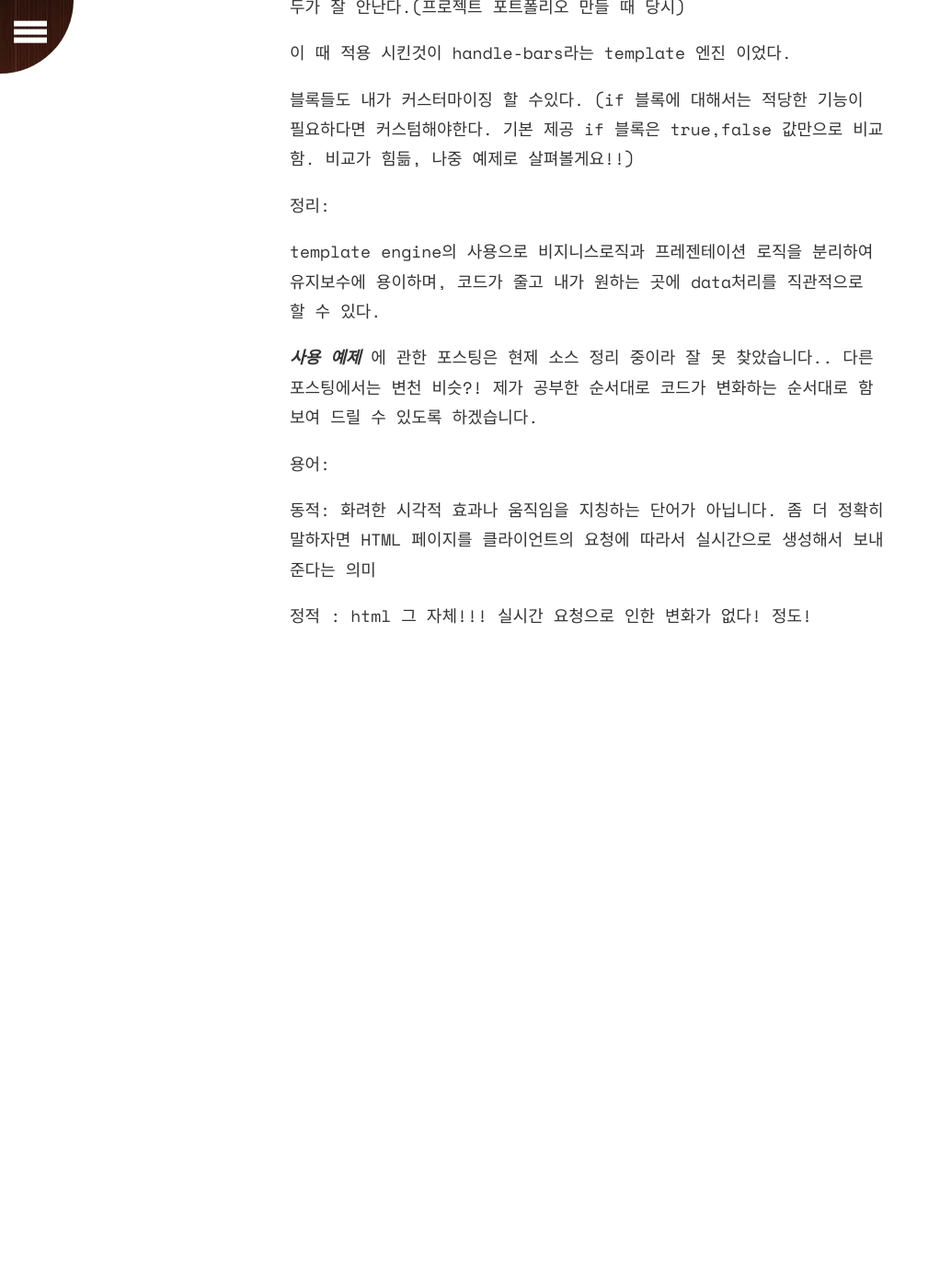
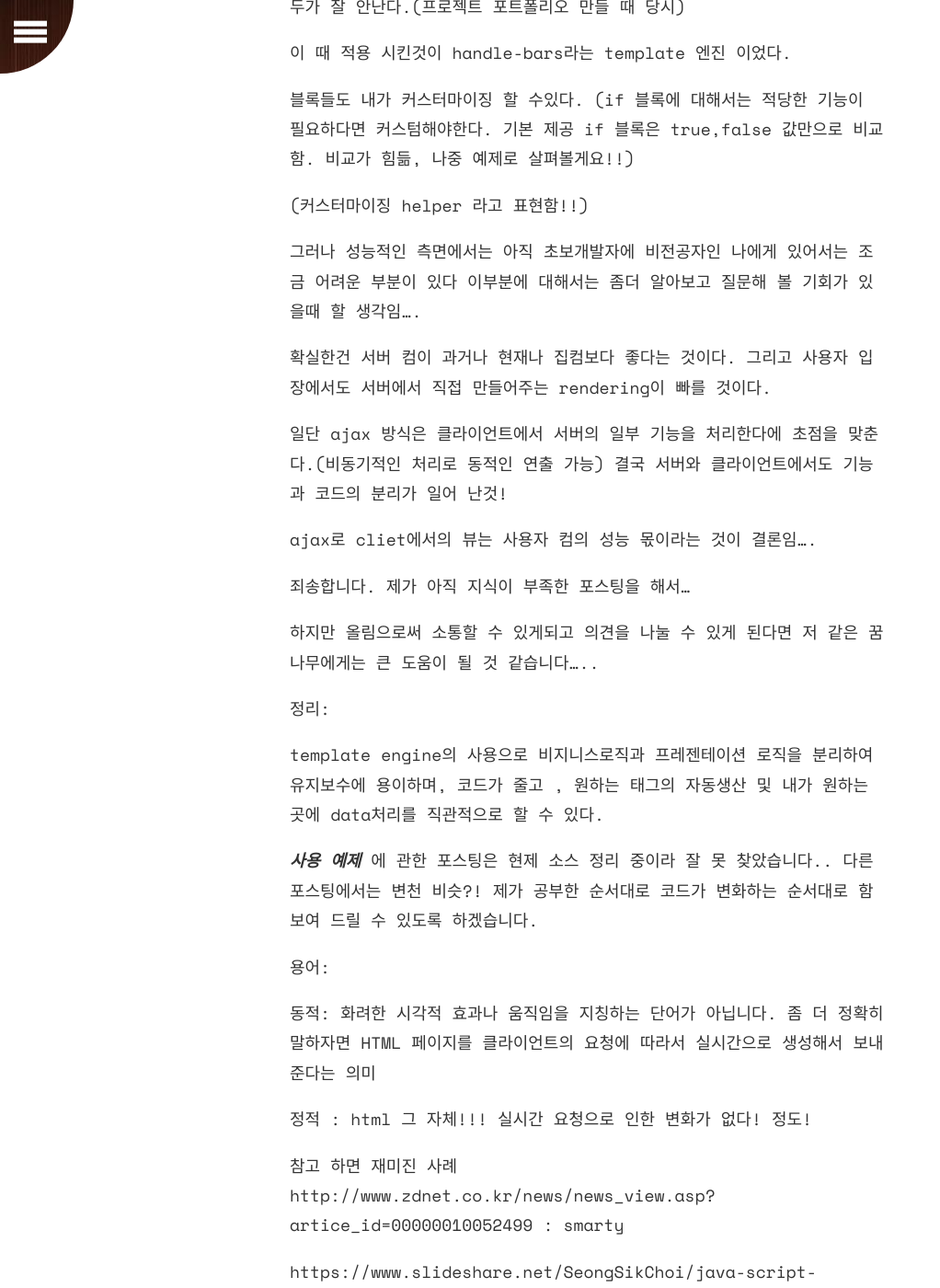
Before and after one commit to SinYongJu/SinYongJu.github.io, a Jekyll site: the page built from _posts/2017-10-18-template engine에 대하여.md, in a window 1280 px wide and 1400 px high, scrolled down 1798 px. Shown: the whole window at 92% size, without its empty margins (0-1022 px from the left). Built offline with Jekyll 4.4.1, drawn with Linux system fonts in a browser that asks for light colours; nearby versions of some CDN libraries; comment, search, counter and statistics services are not loaded; before the commit the page ends 2564 px from its top, so only the background shows below that; some of the changed text lies outside the part shown.

Commit message:
posting 수정

```diff
--- a/_posts/2017-10-18-template engine에 대하여.md
+++ b/_posts/2017-10-18-template engine에 대하여.md
@@ -42,12 +42,26 @@ icon:  heart-o
 
  블록들도 내가 커스터마이징 할 수있다. (if 블록에 대해서는 적당한 기능이 필요하다면 커스텀해야한다. 기본 제공 if 블록은 true,false 값만으로 비교함. 비교가 힘듦, 나중 예제로 살펴볼게요!!)
 
+ (커스터마이징 helper 라고 표현함!!)
 
+ 그러나 성능적인 측면에서는 아직 초보개발자에 비전공자인 나에게 있어서는 조금 어려운 부분이 있다 이부분에 대해서는 좀더 알아보고 질문해 볼 기회가 있을때 할 생각임....
+
+ 확실한건 서버 컴이 과거나 현재나 집컴보다 좋다는 것이다. 그리고 사용자 입장에서도 서버에서 직접 만들어주는 rendering이 빠를 것이다.
+
+ 일단 ajax 방식은 클라이언트에서 서버의 일부 기능을 처리한다에 초점을 맞춘다.(비동기적인 처리로 동적인 연출 가능) 결국 서버와 클라이언트에서도 기능과 코드의 분리가 일어 난것!
+
+ ajax로 cliet에서의 뷰는 사용자 컴의 성능 몫이라는 것이 결론임....
+
+ 죄송합니다. 제가 아직 지식이 부족한 포스팅을 해서...
+
+ 하지만 올림으로써 소통할 수 있게되고 의견을 나눌 수 있게 된다면 저 같은 꿈나무에게는 큰 도움이 될 것 같습니다.....
 
 
  정리:
 
- template engine의 사용으로 비지니스로직과 프레젠테이션 로직을 분리하여 유지보수에 용이하며, 코드가 줄고 내가 원하는 곳에 data처리를 직관적으로 할 수 있다.
+ template engine의 사용으로 비지니스로직과 프레젠테이션 로직을 분리하여 유지보수에 용이하며, 코드가 줄고 , 원하는 태그의 자동생산 및 내가 원하는 곳에 data처리를 직관적으로 할 수 있다.
+
+
 
 
 ***사용 예제*** 에 관한 포스팅은 현제 소스 정리 중이라 잘 못 찾았습니다.. 다른 포스팅에서는 변천 비슷?! 제가 공부한 순서대로 코드가 변화하는 순서대로 함 보여 드릴 수 있도록 하겠습니다.
@@ -57,3 +71,13 @@ icon:  heart-o
 동적: 화려한 시각적 효과나 움직임을 지칭하는 단어가 아닙니다. 좀 더 정확히 말하자면 HTML 페이지를 클라이언트의 요청에 따라서 실시간으로 생성해서 보내준다는 의미
 
 정적 : html 그 자체!!! 실시간 요청으로 인한 변화가 없다! 정도!
+
+
+참고 하면 재미진 사례
+http://www.zdnet.co.kr/news/news_view.asp?artice_id=00000010052499 : smarty
+
+https://www.slideshare.net/SeongSikChoi/java-script-template-engine : 각 엔진 비교 슬라이드
+
+https://github.com/n0roo/FrontEndLearn/wiki/3.Templates : 견해 견해
+
+https://subicura.com/2016/06/20/server-side-rendering-with-react.html : 비전공자도 보면 재밌다! react를 고민하게된 이유!!
```
